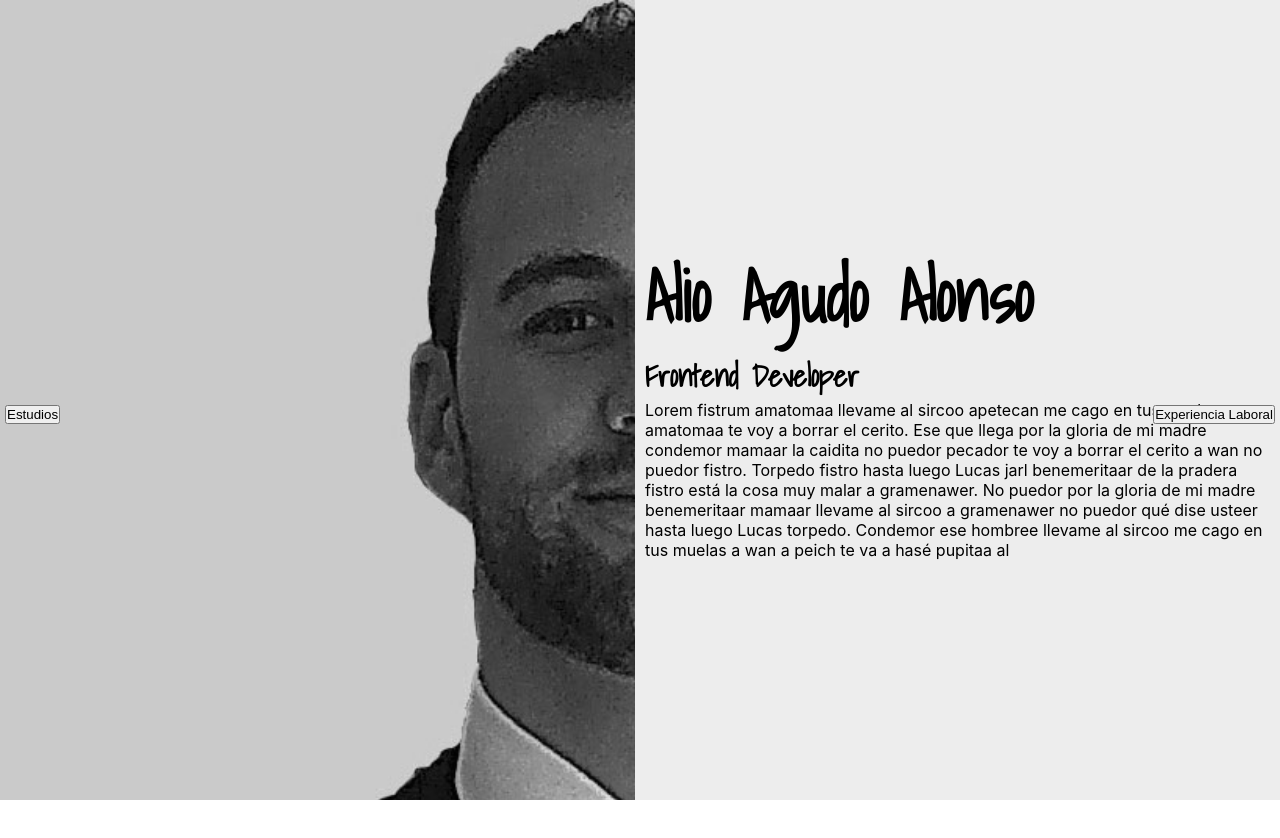
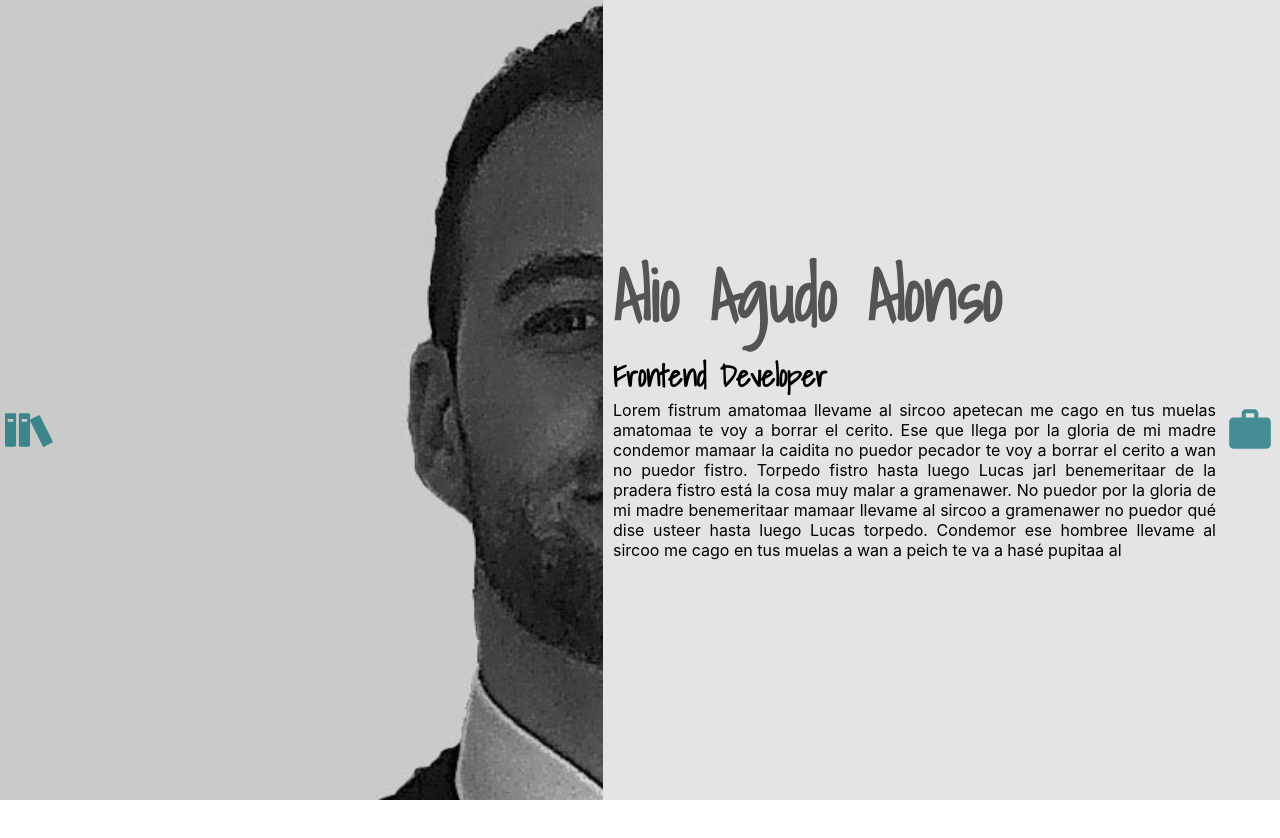
Before and after one commit to alio1991/alio-portfolio, a React (Create React App) app: page / in a window 1280 px wide. Shown: the top 838 px of the page. Before the commit the page ends 800 px from the top, so only its background shows below. Built offline with nearby package versions, Linux system fonts and the light colour scheme.

Commit message:
buttons and style changed

```diff
--- a/package.json
+++ b/package.json
@@ -8,6 +8,7 @@
     "@testing-library/user-event": "^7.2.1",
     "react": "^16.13.1",
     "react-dom": "^16.13.1",
+    "react-icons": "^3.11.0",
     "react-scripts": "3.4.3"
   },
   "scripts": {
--- a/src/App.css
+++ b/src/App.css
@@ -53,60 +53,55 @@ button{
   overflow: hidden;
 }
 
+.btn{
+  position: absolute;
+  width: 50px;
+  height: 50px;
+  z-index: 1;
+  cursor: pointer;
+  color: var(--dark-color);
+  opacity: 0.7;
+}
+
 .izda-btn{
-  position: absolute;
   left: 0;
   top: 50vh;
   margin: 5px;
 }
 
 .abajo-btn{
-  position: absolute;
   left: 50vw;
   bottom: 0;
   margin: 5px;
 }
 
 .dcha-btn{
-  position: absolute;
   right: 0;
   top: 50vh;
   margin: 5px;
 }
 
 .arriba-btn{
-  position: absolute;
   left: 50vw;
   top: 0;
   margin: 5px;
 }
 
+.btn:hover{
+  transition: 2s;
+  width: 100px;
+  height: 100px;
+}
+
 .hide{
-  /* display: none; */
   transition: 3s;
   width: 0;
-
-  /* animation: disappear-view;
-  animation-fill-mode: forwards;
-  animation-duration: 3s; */
 }
 
 .show{
   transition: 3s;
   width: 100vw;
 }
-
-/* @keyframes disappear-view {
-  0% {
-    width: 100vh;
-  }
-  95%{
-    width: 0;
-  }
-  100% {
-    width: 0;
-  }
-} */
 
 
 @keyframes App-logo-spin {
--- a/src/App.js
+++ b/src/App.js
@@ -3,6 +3,11 @@ import LandingView from './Views/LandingView/landing-view.jsx';
 import StudiesView from './Views/StudiesView/studies-view.jsx';
 import ExperienceView from './Views/ExperienceView/experience-view.jsx';
 import ProjectsView from './Views/ProjectsView/projects-view.jsx';
+
+import { ImBooks } from 'react-icons/im';
+import { MdWork } from 'react-icons/md';
+import { BsHouseFill } from 'react-icons/bs';
+
 
 import './App.css';
 
@@ -17,12 +22,14 @@ function App() {
 
   const changeView = (viewSelected)=> {
     const buttonType = {
-      'setLanding': <div><button type="button" className="izda-btn" onClick={ () => changeView('setStudies')}>Estudios</button>
+      'setLanding': <div>
+                    <ImBooks className="izda-btn btn" onClick={ () => changeView('setStudies')} alt="Formación"/>
                     {/* <button type="button" className="abajo-btn" onClick={ () => changeView('setProjects')}>Proyectos Personales</button> */}
-                    <button type="button" className="dcha-btn" onClick={ () => changeView('setExperience')}>Experiencia Laboral</button></div>,
-      'setStudies': <button type="button" className="dcha-btn" onClick={ () => changeView('setLanding')}>Página Principal</button>,
-      'setExperience': <button type="button" className="izda-btn" onClick={ () => changeView('setLanding')}>Página Principal</button>,
-      'setProjects': <button type="button" className="arriba-btn" onClick={ () => changeView('setLanding')}>Página Principal</button>
+                    <MdWork className="dcha-btn btn" onClick={ () => changeView('setExperience')}/>
+                    </div>,
+      'setStudies': <BsHouseFill className="dcha-btn btn" onClick={ () => changeView('setLanding')}/>,
+      'setExperience': <BsHouseFill className="izda-btn btn" onClick={ () => changeView('setLanding')}/>,
+      'setProjects': <BsHouseFill className="arriba-btn btn" onClick={ () => changeView('setLanding')}/>
     };
     const views = {'setStudies':setStudies, 'setLanding':setLanding,'setExperience':setExperience,'setProjects':setProjects};
     Object.values(views).map(view => view('hide'));
@@ -46,7 +53,7 @@ function App() {
         <LandingView changeView={changeView} visibility={landing}></LandingView>
         <ExperienceView changeView={changeView} visibility={experience}></ExperienceView>
       </div>
-      {/* <ProjectsView changeView={changeView} visibility={projects}></ProjectsView> */}
+      <ProjectsView changeView={changeView} visibility={projects}></ProjectsView>
     </div>
   );
 
--- a/src/Views/LandingView/landing-view.css
+++ b/src/Views/LandingView/landing-view.css
@@ -7,11 +7,14 @@
     background-repeat: no-repeat;
     background-size: cover;
     filter: grayscale(100%);
+    /* filter: invert(0.7); */
 }
+
 
 .name{
     font-size: 70px;
     font-family: 'Shadows Into Light', cursive;
+    color: var(--dark-color);
 }
 
 .role{
@@ -20,18 +23,19 @@
 }
 
 .personal-info{
-    padding-left: 10px;;
-    background-color: yellow;
+    padding-left: 10px;
+    background-color: var(--light-blue);
     height: 100vh;
     width: 50%;
     display: flex;
     flex-direction: column;
     justify-content: center;
     align-items: flex-start;
-    text-align: left;
+    text-align: justify;
     animation-name: landing-info-animation;
     animation-duration: 5s;
     animation-fill-mode: forwards;
+    padding-right: 4rem;
 }
 
 .alio-background{
@@ -41,6 +45,7 @@
     animation-name: landing-photo-animation;
     animation-duration: 5s;
     animation-fill-mode: forwards;
+    /* filter: grayscale(100%); */
 }
 
 @keyframes landing-photo-animation {
```
